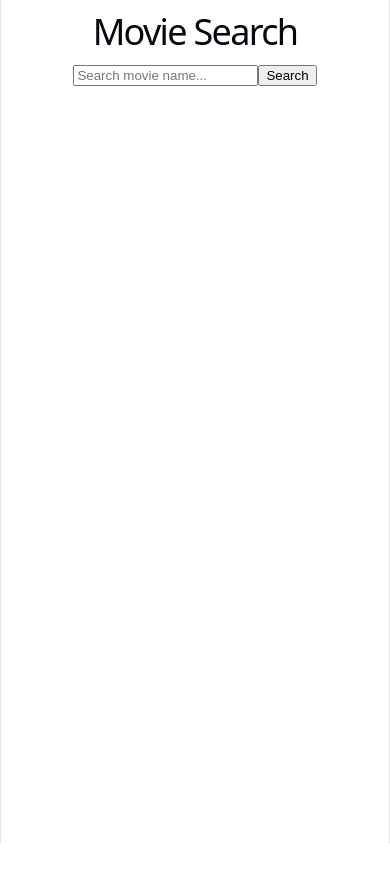
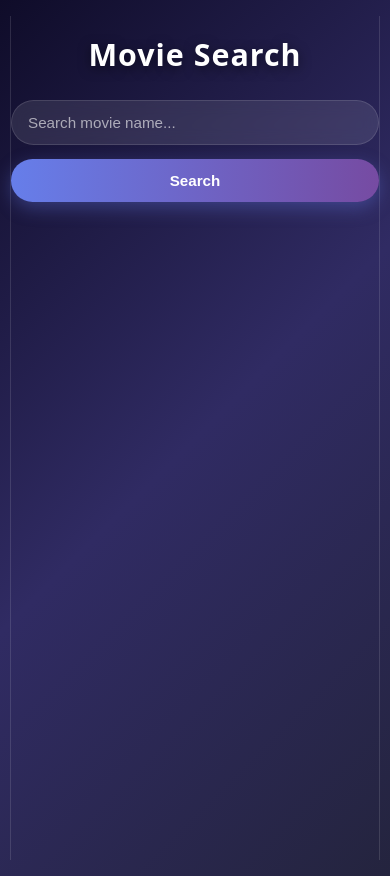
Before and after one commit to joeiscool3112/exam-2026-03-23, a React (Vite) app in the folder movie-search-app/: page / in a window 390 px wide. Before the commit the page ends 844 px from the top, so only its background shows below. Built offline with nearby package versions, Linux system fonts and the light colour scheme.

Commit message:
make css responsive

```diff
--- a/movie-search-app/src/App.css
+++ b/movie-search-app/src/App.css
@@ -1,73 +1,99 @@
-
 * {
   margin: 0;
   padding: 0;
   box-sizing: border-box;
 }
 
+:root {
+  --bg1: #0f0c29;
+  --bg2: #302b63;
+  --bg3: #24243e;
+  --text: #e5e7eb;
+  --muted: #a0a0c0;
+  --white: #ffffff;
+  --glass: rgba(255, 255, 255, 0.1);
+  --glass-strong: rgba(255, 255, 255, 0.16);
+  --border: rgba(255, 255, 255, 0.12);
+  --shadow: 0 10px 30px rgba(0, 0, 0, 0.35);
+  --radius: 18px;
+}
+
 body {
-  font-family: -apple-system, BlinkMacSystemFont, 'Segoe UI', Roboto, Oxygen, Ubuntu, Cantarell, 'Open Sans', sans-serif;
-  background: linear-gradient(135deg, #0f0c29 0%, #302b63 50%, #24243e 100%);
-  color: #e0e0e0;
+  font-family: -apple-system, BlinkMacSystemFont, "Segoe UI", Roboto, Oxygen,
+    Ubuntu, Cantarell, "Open Sans", sans-serif;
+  background: linear-gradient(135deg, var(--bg1) 0%, var(--bg2) 50%, var(--bg3) 100%);
+  color: var(--text);
   min-height: 100vh;
-  padding: 20px 15px;
+  padding: 24px 16px;
+  line-height: 1.5;
+}
+
+#root {
+  width: 100%;
+  max-width: 1200px;
+  margin: 0 auto;
 }
 
 h1 {
   text-align: center;
-  color: #ffffff;
-  margin: 30px 0 40px;
-  font-size: 2.8rem;
-  font-weight: 700;
-  letter-spacing: 1.5px;
-  text-shadow: 0 2px 10px rgba(0, 0, 0, 0.6);
+  color: var(--white);
+  margin: 24px 0 36px;
+  font-size: clamp(2rem, 5vw, 3.2rem);
+  font-weight: 800;
+  letter-spacing: 1px;
+  text-shadow: 0 3px 12px rgba(0, 0, 0, 0.5);
 }
 
 form {
-  max-width: 520px;
-  margin: 0 auto 50px;
+  width: 100%;
+  max-width: 680px;
+  margin: 0 auto 36px;
   display: flex;
   gap: 12px;
+  align-items: center;
 }
 
 input[type="text"] {
   flex: 1;
-  padding: 14px 18px;
-  font-size: 1.1rem;
-  border: none;
-  border-radius: 50px;
-  background: rgba(255, 255, 255, 0.12);
-  color: white;
+  min-width: 0;
+  padding: 15px 18px;
+  font-size: 1rem;
+  border: 1px solid var(--border);
+  border-radius: 999px;
+  background: var(--glass);
+  color: var(--white);
   outline: none;
   transition: all 0.25s ease;
-  backdrop-filter: blur(6px);
+  backdrop-filter: blur(8px);
 }
 
 input[type="text"]::placeholder {
-  color: rgba(255, 255, 255, 0.55);
+  color: rgba(255, 255, 255, 0.6);
 }
 
 input[type="text"]:focus {
-  background: rgba(255, 255, 255, 0.22);
-  box-shadow: 0 0 0 3px rgba(100, 180, 255, 0.35);
+  background: var(--glass-strong);
+  box-shadow: 0 0 0 3px rgba(100, 180, 255, 0.25);
+  border-color: rgba(100, 180, 255, 0.4);
 }
 
 button {
-  padding: 0 28px;
-  font-size: 1.1rem;
-  font-weight: 600;
+  padding: 15px 24px;
+  font-size: 1rem;
+  font-weight: 700;
   background: linear-gradient(90deg, #667eea 0%, #764ba2 100%);
-  color: white;
+  color: var(--white);
   border: none;
-  border-radius: 50px;
+  border-radius: 999px;
   cursor: pointer;
-  transition: all 0.28s ease;
-  box-shadow: 0 4px 15px rgba(102, 126, 234, 0.35);
+  transition: all 0.25s ease;
+  box-shadow: 0 6px 18px rgba(102, 126, 234, 0.35);
+  white-space: nowrap;
 }
 
 button:hover {
   transform: translateY(-2px);
-  box-shadow: 0 8px 25px rgba(102, 126, 234, 0.5);
+  box-shadow: 0 10px 24px rgba(102, 126, 234, 0.45);
   background: linear-gradient(90deg, #764ba2 0%, #667eea 100%);
 }
 
@@ -75,89 +101,162 @@ button:active {
   transform: translateY(0);
 }
 
-
 p {
   text-align: center;
-  font-size: 1.3rem;
-  color: #a0a0c0;
-  margin: 40px 0;
+  font-size: 1.05rem;
+  color: var(--muted);
+  margin: 28px 0;
+}
+
+.MovieList div {
+  transition: transform 0.25s ease, box-shadow 0.25s ease, background 0.25s ease;
 }
 
 .MovieList div:hover {
   transform: translateY(-8px);
-  box-shadow: 0 12px 30px rgba(0, 0, 0, 0.4);
+  box-shadow: 0 14px 32px rgba(0, 0, 0, 0.4);
   background: #5a5a5a;
 }
 
+.MovieList img {
+  width: 100%;
+  height: auto;
+  object-fit: cover;
+  display: block;
+}
+
+.MovieDetails > div {
+  width: min(100%, 900px);
+  margin: 32px auto 0;
+  padding: 32px 28px;
+  background: #ffffff;
+  border-radius: 24px;
+  box-shadow: var(--shadow);
+}
 
 .MovieDetails h2 {
-  margin: 0 0 20px 0;
+  margin: 0 0 20px;
   color: #111827;
-  font-size: 2.1rem;
-  font-weight: 700;
+  font-size: clamp(1.6rem, 4vw, 2.2rem);
+  font-weight: 800;
+  line-height: 1.25;
 }
 
 .MovieDetails img {
-  border-radius: 10px;
-  margin: 0 auto 25px;
+  width: min(100%, 320px);
+  height: auto;
+  border-radius: 14px;
+  margin: 0 auto 24px;
   display: block;
-  box-shadow: 0 8px 25px rgba(0, 0, 0, 0.35);
+  box-shadow: 0 8px 25px rgba(0, 0, 0, 0.25);
 }
 
 .MovieDetails p {
-  font-size: 1.1rem;
-  line-height: 1.6;
-  margin-bottom: 16px;
+  font-size: 1rem;
+  line-height: 1.7;
+  margin-bottom: 14px;
   color: #374151;
   text-align: left;
 }
 
 .MovieDetails b {
   color: #1e40af;
-  font-weight: 600;
+  font-weight: 700;
 }
 
+@media (max-width: 900px) {
+  body {
+    padding: 20px 14px;
+  }
+
+  form {
+    max-width: 100%;
+  }
+
+  .MovieDetails > div {
+    padding: 26px 20px;
+  }
+}
 
 @media (max-width: 768px) {
   h1 {
-    font-size: 2.3rem;
-    margin: 20px 0 30px;
+    margin: 20px 0 28px;
   }
 
   form {
     flex-direction: column;
+    align-items: stretch;
     gap: 14px;
-    max-width: 100%;
+  }
+
+  input[type="text"],
+  button {
+    width: 100%;
   }
 
   button {
-    padding: 14px 0;
-    width: 100%;
+    padding: 14px 18px;
   }
 
-  .MovieDetails div {
-    width: 92%;
-    padding: 24px 18px;
+  .MovieDetails > div {
+    width: 100%;
+    padding: 22px 16px;
+    border-radius: 20px;
   }
 
   .MovieDetails h2 {
-    font-size: 1.8rem;
+    font-size: 1.75rem;
   }
 
   .MovieDetails img {
     width: 100%;
-    height: auto;
+    max-width: 300px;
+  }
+
+  .MovieDetails p {
+    font-size: 0.98rem;
   }
 }
 
 @media (max-width: 480px) {
-  h1 {
-    font-size: 2rem;
+  body {
+    padding: 16px 10px;
   }
 
-  input[type="text"],
+  h1 {
+    font-size: 1.9rem;
+    margin: 16px 0 22px;
+  }
+
+  form {
+    margin-bottom: 28px;
+  }
+
+  input[type="text"] {
+    padding: 13px 16px;
+    font-size: 0.95rem;
+  }
+
   button {
-    font-size: 1rem;
-    padding: 12px 16px;
+    font-size: 0.95rem;
+    padding: 13px 16px;
+  }
+
+  p {
+    font-size: 0.95rem;
+    margin: 20px 0;
+  }
+
+  .MovieDetails > div {
+    padding: 18px 14px;
+  }
+
+  .MovieDetails h2 {
+    font-size: 1.45rem;
+  }
+
+  .MovieDetails p {
+    font-size: 0.94rem;
+    line-height: 1.6;
   }
 }
--- a/movie-search-app/src/App.jsx
+++ b/movie-search-app/src/App.jsx
@@ -2,7 +2,7 @@ import { useState, useEffect } from 'react';
 import MovieForm from './components/MovieForm';
 import MovieList from './components/MovieList';
 import MovieDetails from './components/MovieDetails';
-
+import './App.css';
 function App() {
   const [moviename, setMoviename] = useState('');
   const [movies, setMovies] = useState([]);
```
